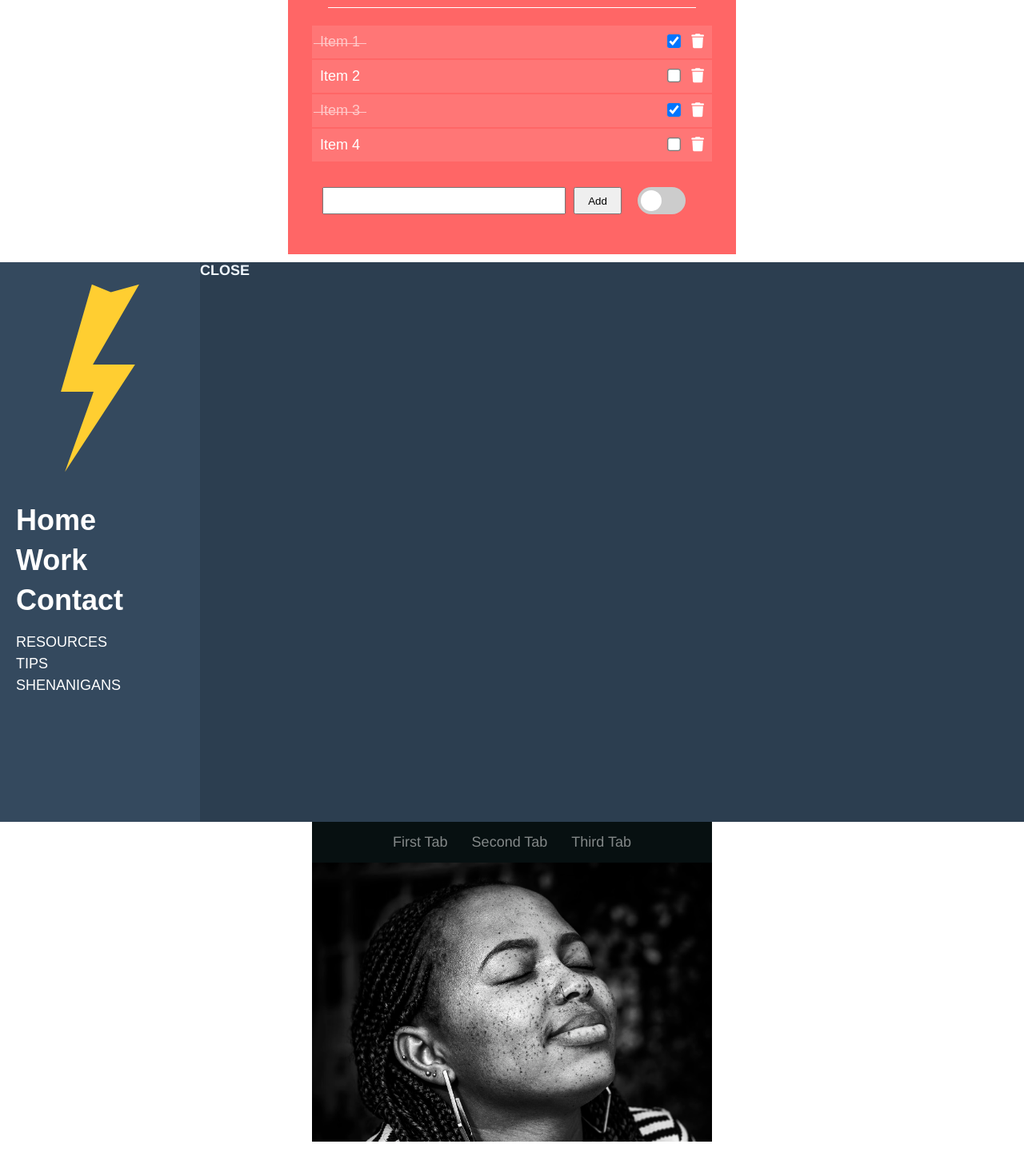
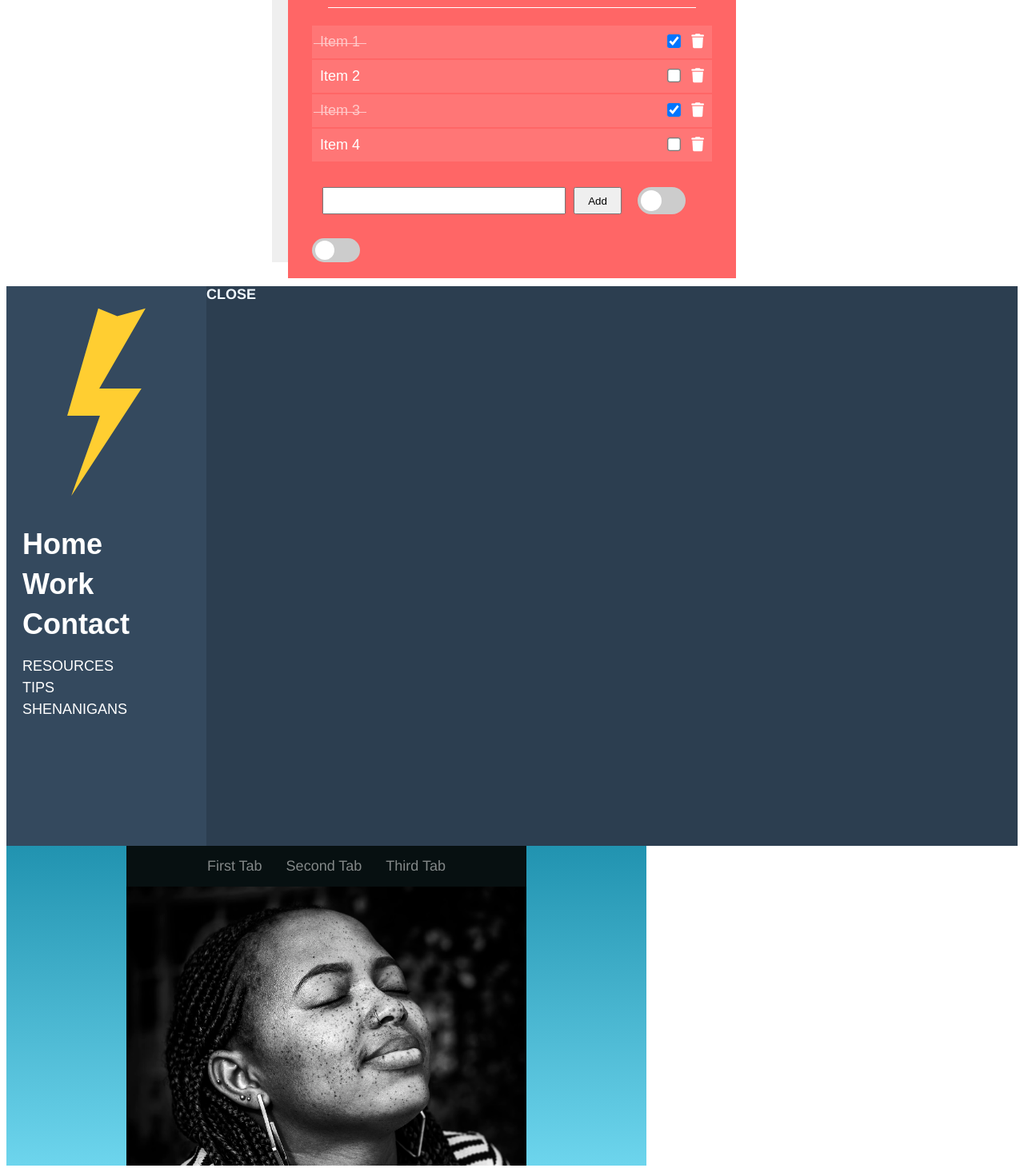
Before and after one commit to vncapit/learnvuejs, a Vue app: page / in a window 1280 px wide. Shown: the part 388-1854 px from the top of the page at 80% size. Before the commit the page ends 1816 px from the top, so only its background shows below. Built offline with nearby package versions, Linux system fonts and the light colour scheme.

Commit message:
create custom tongle button using v-model 1

```diff
--- a/src/components/TabMenu.vue
+++ b/src/components/TabMenu.vue
@@ -1,5 +1,9 @@
 <template>
+    <div class="container">
         <div class="tabmenu">
+            <div class="background">
+
+            </div>
             <div class="menu">
                 <ul>
                     <li><a href="#!">First Tab</a></li>
@@ -7,10 +11,9 @@
                     <li><a href="#!">Third Tab</a></li>
                 </ul>
             </div>
-        <div class="content">
-
         </div>
     </div>
+
 </template>
 
 <script>
@@ -22,18 +25,36 @@
     margin: 0;
     padding: 0;
 }
+.container {
+    display: flex;
+    justify-content: center;
+    align-items: center;
+    background: linear-gradient(to bottom, #2193b0, #6dd5ed);
+    width: 100vh;
+    height: auto;
+    transform-style: preserve-3d;
+}
+.tabmenu {
+    width: 500px;
+    height: 400px;
+    position: relative;
+    z-index: 0;
+}
 
-.tabmenu {
-    margin: 0 auto;
+.background {
+    position: absolute;
     width: 500px;
     height: 400px;
     background-color: rgb(77, 75, 75);
     background-image: url('../assets/bg1.avif');
     background-repeat: no-repeat;
     background-size: cover;
+    z-index: -1;
+    background: transparent 1;
+}
 
 .menu {
-        width: 500px;
+    z-index: 1;
     background-color: #071011;
 
     li {
@@ -58,7 +79,4 @@
     }
 
 }
-
-    .content {}
-}
 </style>
--- a/src/components/ToDo.vue
+++ b/src/components/ToDo.vue
@@ -22,26 +22,33 @@
             <input type="text" name="" ref="todoText">
             <button value="Add" @click="addHandle">Add</button>
             <label class="switch">
-                <input type="checkbox" @change="tongleHandle" v-model="tongleStatus">
+                <input type="checkbox"  v-model="tongleStatus">
                 <span class="slider round"></span>
             </label>
 
         </div>
+        <SwitchButton v-model="isChecked"/>
+
+
     </div>
 
 </template>
 
 <script>
 
-
+import SwitchButton from '../components/commons/SwitchButton.vue';
 
 export default {
     name: 'ToDo',
+    components: {
+        SwitchButton,
+    },
     props: {
 
     },
     data() {
         return {
+            isChecked: false,
             todoList: [
                 {
                     id: 1,
@@ -88,6 +95,9 @@ export default {
             localStorage.setItem('todoList', JSON.stringify(newValue) )
         },
         deep: true
+        },
+        isChecked(newValue) {
+            console.log(newValue)
         }
 
     },
@@ -115,14 +125,11 @@ export default {
             this.todoList.push({ id: id, name: text, isDone: false })
 
         },
-        tongleHandle() {
-
-        },
     }
 }
 
 </script>
-<style lang="scss">
+<style lang="scss" scoped >
 * {
     padding: 0px;
     margin: 0px;
@@ -151,6 +158,7 @@ export default {
 }
 
 .todo-list {
+    box-shadow:-20px -20px 0px 0px rgba(100,100,100,.1);
     color: white;
     background-color: rgba($color: #ff0000, $alpha: 0.6);
     font-family: 'Quicksand', sans-serif;
--- /dev/null
+++ b/src/components/commons/SwitchButton.vue
@@ -0,0 +1,69 @@
+<template>
+    <div class="switch-button" :class="{'switch-on' : isCheck}" @click="clickHandle">
+        <input type="checkbox" :checked="value" ref="cb">
+        <span></span>
+    </div>
+
+</template>
+
+<script>
+export default {
+    name: 'SwitchButton',
+    data() {
+        return {
+            isCheck: false
+        }
+    },
+    props: {
+        value: {
+            type: Boolean,
+            default: false
+        },
+    },
+    methods: {
+        clickHandle() {
+            this.isCheck = !this.isCheck
+            this.$refs.cb.checked = this.isCheck
+            this.$emit('input', this.isCheck)
+        },
+
+    },
+}
+</script>
+
+<style lang="scss" scoped>
+    .switch-button {
+        background-color: #ccc;
+        display: flex;
+        position: relative;
+        justify-content: center;
+        align-items: center;
+        width: 60px;
+        height: 30px;
+        border-radius: 15px;
+        transition: all 0.4s;
+        cursor: pointer;
+        input {
+            opacity: 0;
+            width: 0;
+            height: 0;
+        }
+        span {
+            display: inline-block;
+            position: absolute;
+            left: 4px;
+            width: 24px;
+            height: 24px;
+            background-color: #fff;
+            border-radius: 50%;
+            transition: all 0.2s;
+        }
+    }
+    .switch-on {
+        background-color: rgb(51, 113, 245);
+    }
+    input:checked + span {
+        transform: translateX(28px);
+    }
+
+</style>
```
Lines whose indentation alone changed are shown as unchanged.
